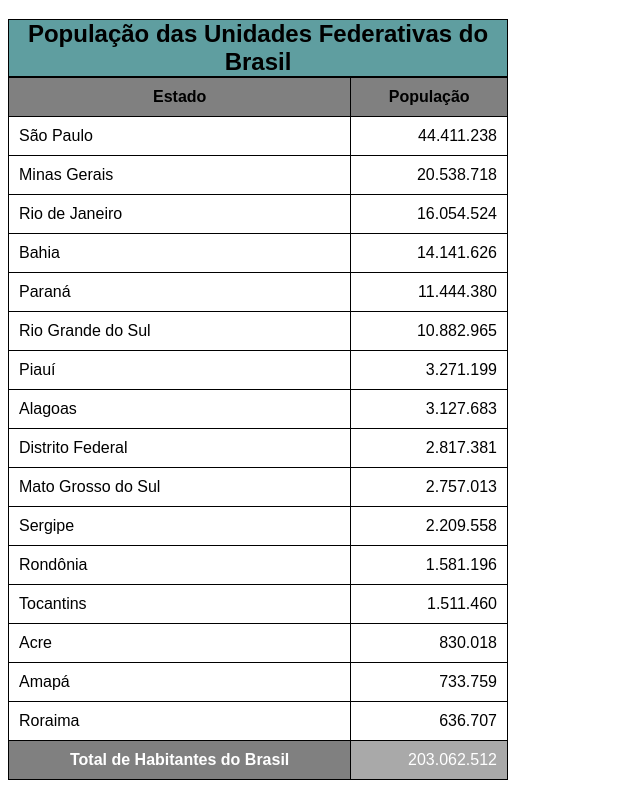
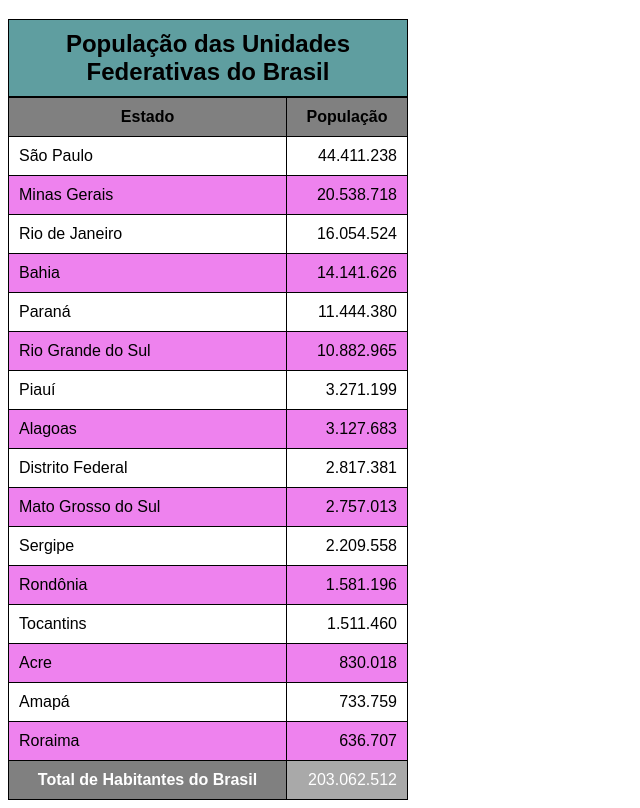
Before and after one commit to Nathali-Cardoso/HTML5-E-CSS3, a plain HTML site: page EXERCÍCIOS - GUANABARA/ex023/tabela002.html in a window 1280 px wide. Shown: the part 61-869 px from the top of the page, without its empty margins (0-640 px from the left). Drawn offline with Linux system fonts and the light colour scheme.

Commit message:
tabela atualizada

```diff
--- a/EXERCÍCIOS - GUANABARA/ex023/tabela002.html
+++ b/EXERCÍCIOS - GUANABARA/ex023/tabela002.html
@@ -11,7 +11,7 @@
         }
 
         table {
-            width: 500px;
+            width: 400px;
             border-collapse: collapse;
         }
 
@@ -19,6 +19,7 @@
             font-size: 1.5em;
             font-weight: bold;
             border: 1px solid black;
+            padding: 10px;
             background-color: cadetblue;
 
         }
@@ -35,8 +36,13 @@
         td.num {
             text-align: right;
         }
+/* Configuração abaixo serve para deixar o efeito zebrado, podendo colocar dentro de child() ser odd (impar) e even (par) ou a quantidade de intervalos, como por exemplo 2n*/
 
-        tfoot {
+        tbody > tr:nth-child(2n) {
+            background-color: violet;
+        }
+
+        tfoot, thead{
             background-color: darkgray;
             color: white;
         }
@@ -55,8 +61,8 @@
         <thead>
             <caption>População das Unidades Federativas do Brasil</caption>
             <tr>
-                <th>Estado</th>
-                <th>População</th>
+                <th scope="col">Estado</th>
+                <th scope="col" style="width: 100px;">População</th>
             </tr>
         </thead>
         <tbody>
@@ -126,7 +132,7 @@
             </tr>
         <tfoot>
             <tr>
-                <th>Total de Habitantes do Brasil</th>
+                <th scope="row">Total de Habitantes do Brasil</th>
                 <td class="num">203.062.512</td>
             </tr>
         </tfoot>
```
